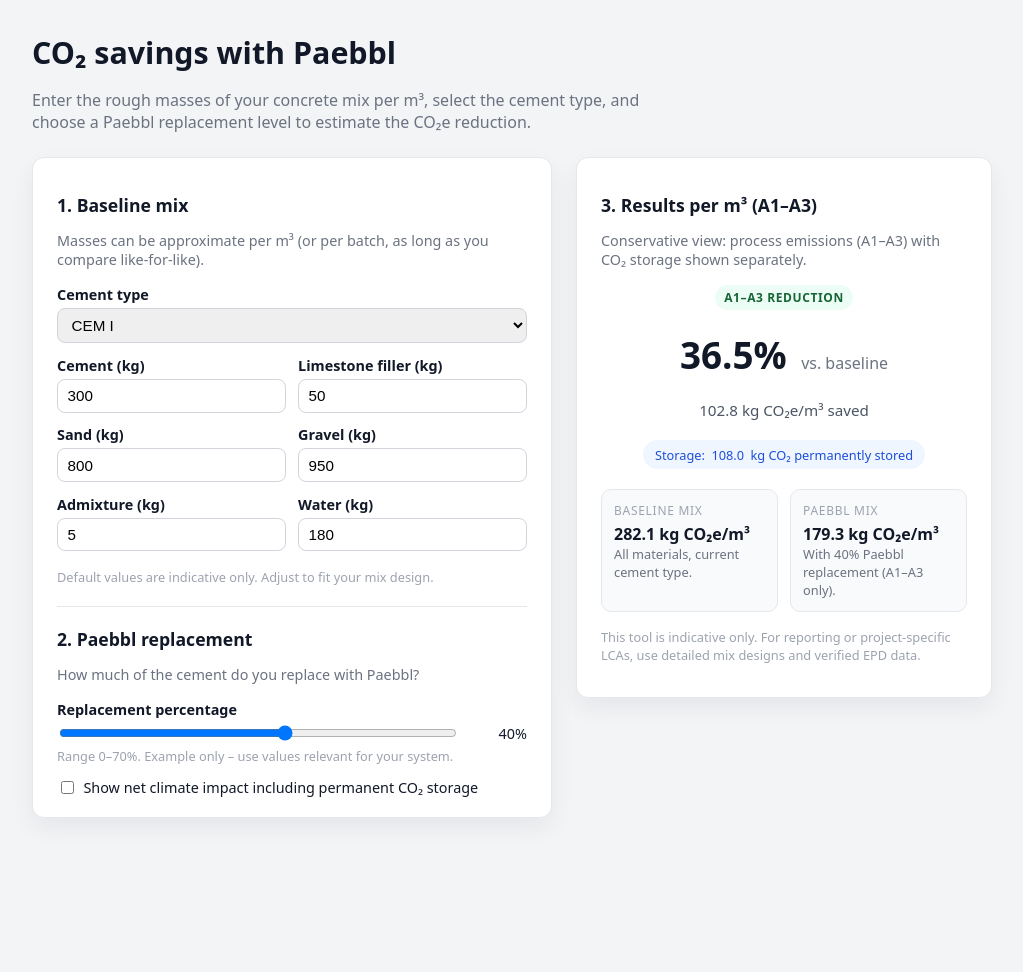
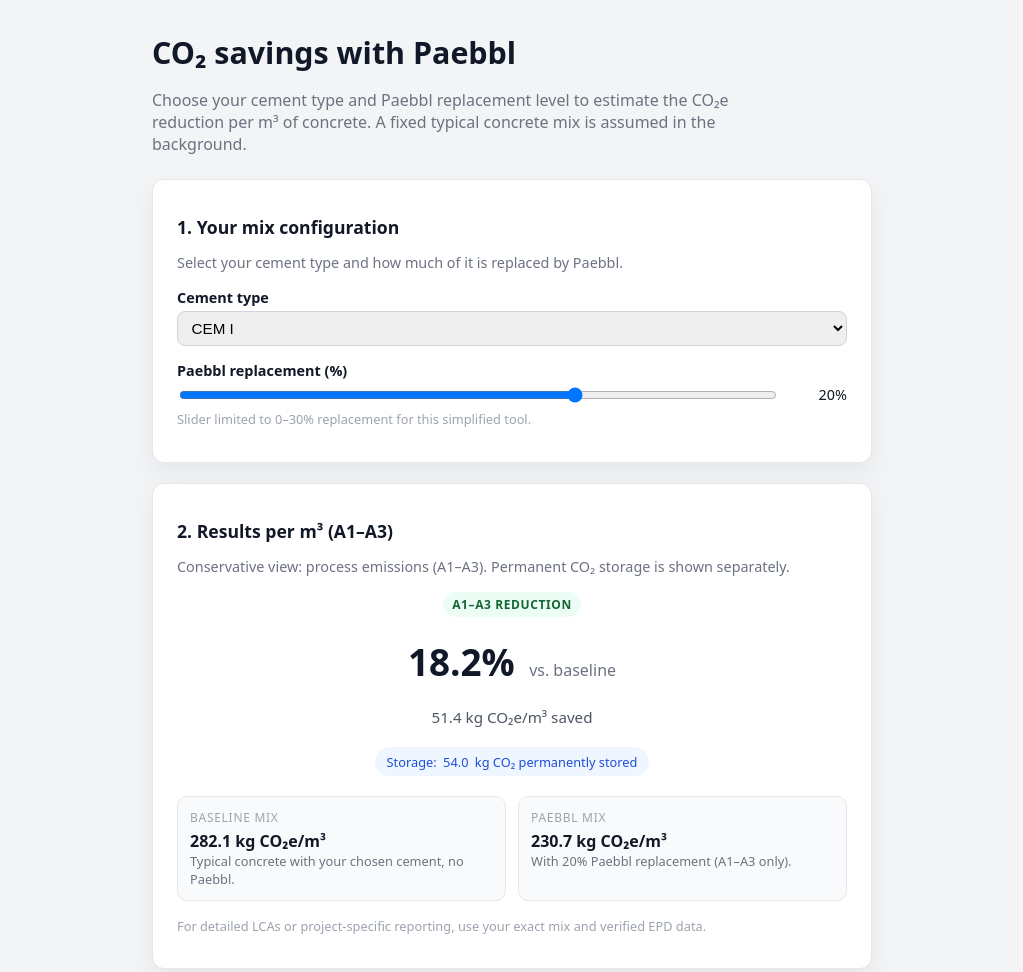
Before and after one commit to renauddupeloux-source/calculator, a plain HTML site: page index.html in a window 1280 px wide. Shown: the whole page, without its empty margins (128-1151 px from the left). Before the commit the page ends 898 px from the top, so only its background shows below. Drawn offline with Linux system fonts and the light colour scheme.

Commit message:
Update index.html

```diff
--- a/index.html
+++ b/index.html
@@ -2,7 +2,7 @@
 <html lang="en">
 <head>
   <meta charset="UTF-8" />
-  <title>Paebbl – CO₂ Savings Calculator</title>
+  <title>Paebbl – CO₂ Savings Calculator (Simple)</title>
   <meta name="viewport" content="width=device-width, initial-scale=1" />
   <style>
     :root {
@@ -11,7 +11,7 @@
       background: #f3f4f6;
     }
     body {
-      max-width: 960px;
+      max-width: 720px;
       margin: 2rem auto;
       padding: 0 1rem 3rem;
     }
@@ -22,17 +22,7 @@
     .subtitle {
       color: #6b7280;
       margin-bottom: 1.5rem;
-      max-width: 650px;
-    }
-    .layout {
-      display: grid;
-      gap: 1.5rem;
-    }
-    @media (min-width: 900px) {
-      .layout {
-        grid-template-columns: 1.25fr 1fr;
-        align-items: flex-start;
-      }
+      max-width: 600px;
     }
     .card {
       background: #ffffff;
@@ -40,6 +30,7 @@
       padding: 1.25rem 1.5rem;
       box-shadow: 0 10px 25px rgba(15, 23, 42, 0.06);
       border: 1px solid #e5e7eb;
+      margin-bottom: 1.25rem;
     }
     .card h2 {
       font-size: 1.1rem;
@@ -56,7 +47,7 @@
       font-weight: 600;
       margin-bottom: 0.25rem;
     }
-    select, input[type="number"] {
+    select, input[type="range"] {
       width: 100%;
       padding: 0.45rem 0.6rem;
       border-radius: 8px;
@@ -65,12 +56,7 @@
       box-sizing: border-box;
     }
     .field {
-      margin-bottom: 0.8rem;
-    }
-    .row-2 {
-      display: grid;
-      grid-template-columns: repeat(2, minmax(0, 1fr));
-      gap: 0.75rem;
+      margin-bottom: 0.9rem;
     }
     .slider-row {
       display: flex;
@@ -79,6 +65,7 @@
     }
     input[type="range"] {
       flex: 1;
+      padding: 0;
     }
     .slider-value {
       font-size: 0.9rem;
@@ -90,17 +77,6 @@
       font-size: 0.8rem;
       color: #9ca3af;
       margin-top: 0.25rem;
-    }
-    .checkbox-row {
-      display: flex;
-      align-items: center;
-      gap: 0.4rem;
-      margin-top: 0.75rem;
-      font-size: 0.9rem;
-    }
-    .checkbox-row label {
-      margin: 0;
-      font-weight: 500;
     }
     .results-main {
       display: flex;
@@ -145,10 +121,6 @@
       font-size: 0.8rem;
       font-weight: 500;
     }
-    .pill.red {
-      background: #fee2e2;
-      color: #b91c1c;
-    }
     .summary-grid {
       display: grid;
       grid-template-columns: repeat(2, minmax(0, 1fr));
@@ -179,26 +151,20 @@
       font-size: 0.8rem;
       color: #6b7280;
     }
-    .error {
-      margin-top: 0.5rem;
-      font-size: 0.85rem;
-      color: #b91c1c;
-    }
   </style>
 </head>
 <body>
   <h1>CO₂ savings with Paebbl</h1>
   <p class="subtitle">
-    Enter the rough masses of your concrete mix per m³, select the cement type, and choose
-    a Paebbl replacement level to estimate the CO₂e reduction.
+    Choose your cement type and Paebbl replacement level to estimate the CO₂e reduction
+    per m³ of concrete. A fixed typical concrete mix is assumed in the background.
   </p>
 
-  <div class="layout">
-    <!-- LEFT: Inputs -->
+  <!-- Inputs -->
   <div class="card">
-      <h2>1. Baseline mix</h2>
+    <h2>1. Your mix configuration</h2>
     <p class="desc">
-        Masses can be approximate per m³ (or per batch, as long as you compare like-for-like).
+      Select your cement type and how much of it is replaced by Paebbl.
     </p>
 
     <div class="field">
@@ -210,72 +176,23 @@
       </select>
     </div>
 
-      <div class="row-2">
     <div class="field">
-          <label for="cementMass">Cement (kg)</label>
-          <input id="cementMass" type="number" min="0" step="1" value="300" />
+      <label for="replacementPct">Paebbl replacement (%)</label>
+      <div class="slider-row">
+        <input id="replacementPct" type="range" min="0" max="30" step="1" value="20" />
+        <div class="slider-value"><span id="replacementPctValue">20</span>%</div>
       </div>
-        <div class="field">
-          <label for="limestoneMass">Limestone filler (kg)</label>
-          <input id="limestoneMass" type="number" min="0" step="1" value="50" />
+      <p class="note">
+        Slider limited to 0–30% replacement for this simplified tool.
+      </p>
     </div>
   </div>
 
-      <div class="row-2">
-        <div class="field">
-          <label for="sandMass">Sand (kg)</label>
-          <input id="sandMass" type="number" min="0" step="1" value="800" />
-        </div>
-        <div class="field">
-          <label for="gravelMass">Gravel (kg)</label>
-          <input id="gravelMass" type="number" min="0" step="1" value="950" />
-        </div>
-      </div>
-
-      <div class="row-2">
-        <div class="field">
-          <label for="admixtureMass">Admixture (kg)</label>
-          <input id="admixtureMass" type="number" min="0" step="0.1" value="5" />
-        </div>
-        <div class="field">
-          <label for="waterMass">Water (kg)</label>
-          <input id="waterMass" type="number" min="0" step="1" value="180" />
-        </div>
-      </div>
-
-      <p class="note">
-        Default values are indicative only. Adjust to fit your mix design.
-      </p>
-
-      <hr style="margin: 1.25rem 0; border: none; border-top: 1px solid #e5e7eb" />
-
-      <h2>2. Paebbl replacement</h2>
-      <p class="desc">How much of the cement do you replace with Paebbl?</p>
-
-      <div class="field">
-        <label for="replacementPct">Replacement percentage</label>
-        <div class="slider-row">
-          <input id="replacementPct" type="range" min="0" max="70" step="1" value="40" />
-          <div class="slider-value"><span id="replacementPctValue">40</span>%</div>
-        </div>
-        <p class="note">Range 0–70%. Example only – use values relevant for your system.</p>
-      </div>
-
-      <div class="checkbox-row">
-        <input id="includeStorageNet" type="checkbox" />
-        <label for="includeStorageNet">
-          Show net climate impact including permanent CO₂ storage
-        </label>
-      </div>
-
-      <div id="errorMsg" class="error" style="display:none;"></div>
-    </div>
-
-    <!-- RIGHT: Results -->
+  <!-- Results -->
   <div class="card">
-      <h2>3. Results per m³ (A1–A3)</h2>
+    <h2>2. Results per m³ (A1–A3)</h2>
     <p class="desc">
-        Conservative view: process emissions (A1–A3) with CO₂ storage shown separately.
+      Conservative view: process emissions (A1–A3). Permanent CO₂ storage is shown separately.
     </p>
 
     <div class="results-main">
@@ -291,11 +208,6 @@
       <div class="pill" id="storagePill" style="display:none;">
         Storage: <span id="storedCO2">0.0</span> kg CO₂ permanently stored
       </div>
-
-        <div class="pill red" id="netPill" style="display:none;">
-          Net climate impact: <span id="netImpact">0.0</span> kg CO₂e/m³
-          (<span id="netPct">0.0</span>% vs. baseline)
-        </div>
     </div>
 
     <div class="summary-grid">
@@ -305,7 +217,7 @@
           <span id="gwpBaseline">0.0</span> kg CO₂e/m³
         </div>
         <div class="summary-sub">
-            All materials, current cement type.
+          Typical concrete with your chosen cement, no Paebbl.
         </div>
       </div>
       <div class="summary-item">
@@ -320,23 +232,20 @@
     </div>
 
     <p class="note" style="margin-top: 1rem;">
-        This tool is indicative only. For reporting or project-specific LCAs, use
-        detailed mix designs and verified EPD data.
+      For detailed LCAs or project-specific reporting, use your exact mix and verified EPD data.
     </p>
-    </div>
   </div>
 
   <script>
-    // --------------------------------------------------------------------
-    // Paebbl Carbon Reduction Calculator Engine – JS version
-    // --------------------------------------------------------------------
+    // ------------------------------------------------------------
+    // Engine: JS version of your calculator
+    // ------------------------------------------------------------
 
-    // Default emission factors (kg CO2e/kg)
     const DEFAULT_EMISSION_FACTORS = {
       cement_cem1: 0.857,
       cement_cem2: 0.657,
       cement_cem3: 0.457,
-      paebbl: 0.0,      // A1-A3 footprint (storage shown separately)
+      paebbl: 0.0,      // A1-A3 footprint (storage separate)
       limestone: 0.12,
       sand: 0.00237,
       gravel: 0.0101,
@@ -344,7 +253,6 @@
       water: 0.0
     };
 
-    // Optional: labels if you ever want to show a breakdown
     const MATERIAL_LABELS = {
       cement_cem1: "CEM I",
       cement_cem2: "CEM II",
@@ -357,20 +265,20 @@
       water: "Water"
     };
 
-    // input: { baseline: MaterialInput[], paebbl: MaterialInput[], storageFactorPerKgPaebbl?, includeStorageInNet? }
     function calculate(input) {
       const baseline = input.baseline || [];
       const paebbl = input.paebbl || [];
-      const storageFactorPerKgPaebbl = (typeof input.storageFactorPerKgPaebbl === "number")
+      const storageFactorPerKgPaebbl =
+        typeof input.storageFactorPerKgPaebbl === "number"
           ? input.storageFactorPerKgPaebbl
           : 0.9; // default from TS
       const includeStorageInNet = !!input.includeStorageInNet;
 
-      // Baseline contributions
       const baselineContributions = baseline.map((mat) => {
-        const ef = (typeof mat.ef === "number")
+        const ef =
+          typeof mat.ef === "number"
             ? mat.ef
-          : (DEFAULT_EMISSION_FACTORS[mat.key] || 0);
+            : DEFAULT_EMISSION_FACTORS[mat.key] || 0;
         const gwp = mat.mass * ef;
         return {
           key: mat.key,
@@ -382,11 +290,11 @@
       });
       const gwpBaseline = baselineContributions.reduce((sum, c) => sum + c.gwp, 0);
 
-      // Paebbl contributions
       const paebblContributions = paebbl.map((mat) => {
-        const ef = (typeof mat.ef === "number")
+        const ef =
+          typeof mat.ef === "number"
             ? mat.ef
-          : (DEFAULT_EMISSION_FACTORS[mat.key] || 0);
+            : DEFAULT_EMISSION_FACTORS[mat.key] || 0;
         const gwp = mat.mass * ef;
         return {
           key: mat.key,
@@ -398,19 +306,16 @@
       });
       const gwpPaebbl = paebblContributions.reduce((sum, c) => sum + c.gwp, 0);
 
-      // Reduction (A1–A3 only)
       const reductionAbs = gwpBaseline - gwpPaebbl;
       const reductionPct = gwpBaseline > 0 ? (reductionAbs / gwpBaseline) * 100 : 0;
 
-      // CO2 stored (separate from GWP)
       const paebblMaterial = paebbl.find((m) => m.key === "paebbl");
       const co2Stored = paebblMaterial
         ? paebblMaterial.mass * storageFactorPerKgPaebbl
         : 0;
 
-      // Net climate impact (optional)
       const netClimateImpact = includeStorageInNet
-        ? (gwpPaebbl - co2Stored)
+        ? gwpPaebbl - co2Stored
         : undefined;
 
       return {
@@ -419,15 +324,10 @@
         reductionAbs,
         reductionPct,
         co2Stored,
-        netClimateImpact,
-        contributions: {
-          baseline: baselineContributions,
-          paebbl: paebblContributions
-        }
+        netClimateImpact
       };
     }
 
-    // Generate Paebbl mix from baseline by replacing cement with Paebbl
     function generatePaebblMix(baseline, replacementPct, cementKey = "cement_cem3") {
       const cement = baseline.find((m) => m.key === cementKey);
       if (!cement) {
@@ -449,23 +349,13 @@
       return paebblMix;
     }
 
-    // --------------------------------------------------------------------
-    // UI wiring
-    // --------------------------------------------------------------------
+    // ------------------------------------------------------------
+    // UI wiring (simple)
+    // ------------------------------------------------------------
 
     const cementTypeEl = document.getElementById("cementType");
-    const cementMassEl = document.getElementById("cementMass");
-    const limestoneMassEl = document.getElementById("limestoneMass");
-    const sandMassEl = document.getElementById("sandMass");
-    const gravelMassEl = document.getElementById("gravelMass");
-    const admixtureMassEl = document.getElementById("admixtureMass");
-    const waterMassEl = document.getElementById("waterMass");
-
     const replacementPctEl = document.getElementById("replacementPct");
     const replacementPctValueEl = document.getElementById("replacementPctValue");
-    const includeStorageNetEl = document.getElementById("includeStorageNet");
-
-    const errorMsgEl = document.getElementById("errorMsg");
 
     const gwpBaselineEl = document.getElementById("gwpBaseline");
     const gwpPaebblEl = document.getElementById("gwpPaebbl");
@@ -476,65 +366,37 @@
     const storagePillEl = document.getElementById("storagePill");
     const storedCO2El = document.getElementById("storedCO2");
 
-    const netPillEl = document.getElementById("netPill");
-    const netImpactEl = document.getElementById("netImpact");
-    const netPctEl = document.getElementById("netPct");
-
-    function toNumber(el) {
-      const v = parseFloat(el.value);
-      return isNaN(v) ? 0 : v;
-    }
-
     function format(x, decimals) {
       return Number(x).toFixed(decimals);
     }
 
+    function buildBaseline(cementKey) {
+      // Fixed "typical" concrete mix per m³ (adjust as needed)
+      return [
+        { key: cementKey, mass: 300 },       // cement
+        { key: "limestone", mass: 50 },
+        { key: "sand", mass: 800 },
+        { key: "gravel", mass: 950 },
+        { key: "admix_generic", mass: 5 },
+        { key: "water", mass: 180 }
+      ];
+    }
+
     function recalc() {
       const cementKey = cementTypeEl.value;
-      const cementMass = toNumber(cementMassEl);
-      const limestoneMass = toNumber(limestoneMassEl);
-      const sandMass = toNumber(sandMassEl);
-      const gravelMass = toNumber(gravelMassEl);
-      const admixtureMass = toNumber(admixtureMassEl);
-      const waterMass = toNumber(waterMassEl);
       const replacementPct = parseFloat(replacementPctEl.value) || 0;
-      const includeStorageNet = includeStorageNetEl.checked;
 
       replacementPctValueEl.textContent = replacementPct.toString();
       replacementSummaryEl.textContent = replacementPct.toString();
 
-      if (cementMass <= 0) {
-        errorMsgEl.textContent = "Please enter a positive mass for cement.";
-        errorMsgEl.style.display = "block";
-        return;
-      } else {
-        errorMsgEl.style.display = "none";
-      }
-
-      // Build baseline materials
-      const baseline = [
-        { key: cementKey, mass: cementMass },
-        { key: "limestone", mass: limestoneMass },
-        { key: "sand", mass: sandMass },
-        { key: "gravel", mass: gravelMass },
-        { key: "admix_generic", mass: admixtureMass },
-        { key: "water", mass: waterMass }
-      ];
-
-      let paebblMix;
-      try {
-        paebblMix = generatePaebblMix(baseline, replacementPct, cementKey);
-      } catch (e) {
-        errorMsgEl.textContent = e.message || String(e);
-        errorMsgEl.style.display = "block";
-        return;
-      }
+      const baseline = buildBaseline(cementKey);
+      const paebblMix = generatePaebblMix(baseline, replacementPct, cementKey);
 
       const result = calculate({
-        baseline: baseline,
+        baseline,
         paebbl: paebblMix,
-        storageFactorPerKgPaebbl: 0.9, // you can change this if needed
-        includeStorageInNet: includeStorageNet
+        storageFactorPerKgPaebbl: 0.9,
+        includeStorageInNet: false   // we explicitly don't use net in UI
       });
 
       gwpBaselineEl.textContent = format(result.gwpBaseline, 1);
@@ -548,36 +410,14 @@
       } else {
         storagePillEl.style.display = "none";
       }
-
-      if (typeof result.netClimateImpact === "number") {
-        netPillEl.style.display = "inline-flex";
-        netImpactEl.textContent = format(result.netClimateImpact, 1);
-        const gwpBaseline = result.gwpBaseline;
-        const netPct = gwpBaseline > 0
-          ? ((gwpBaseline - result.netClimateImpact) / gwpBaseline) * 100
-          : 0;
-        netPctEl.textContent = format(netPct, 1);
-      } else {
-        netPillEl.style.display = "none";
-      }
     }
 
-    [
-      cementTypeEl,
-      cementMassEl,
-      limestoneMassEl,
-      sandMassEl,
-      gravelMassEl,
-      admixtureMassEl,
-      waterMassEl,
-      replacementPctEl,
-      includeStorageNetEl
-    ].forEach((el) => {
+    [cementTypeEl, replacementPctEl].forEach((el) => {
       el.addEventListener("input", recalc);
       el.addEventListener("change", recalc);
     });
 
-    // Initial calculation
+    // Initial run
     recalc();
   </script>
 </body>
```
Lines whose indentation alone changed are shown as unchanged.
